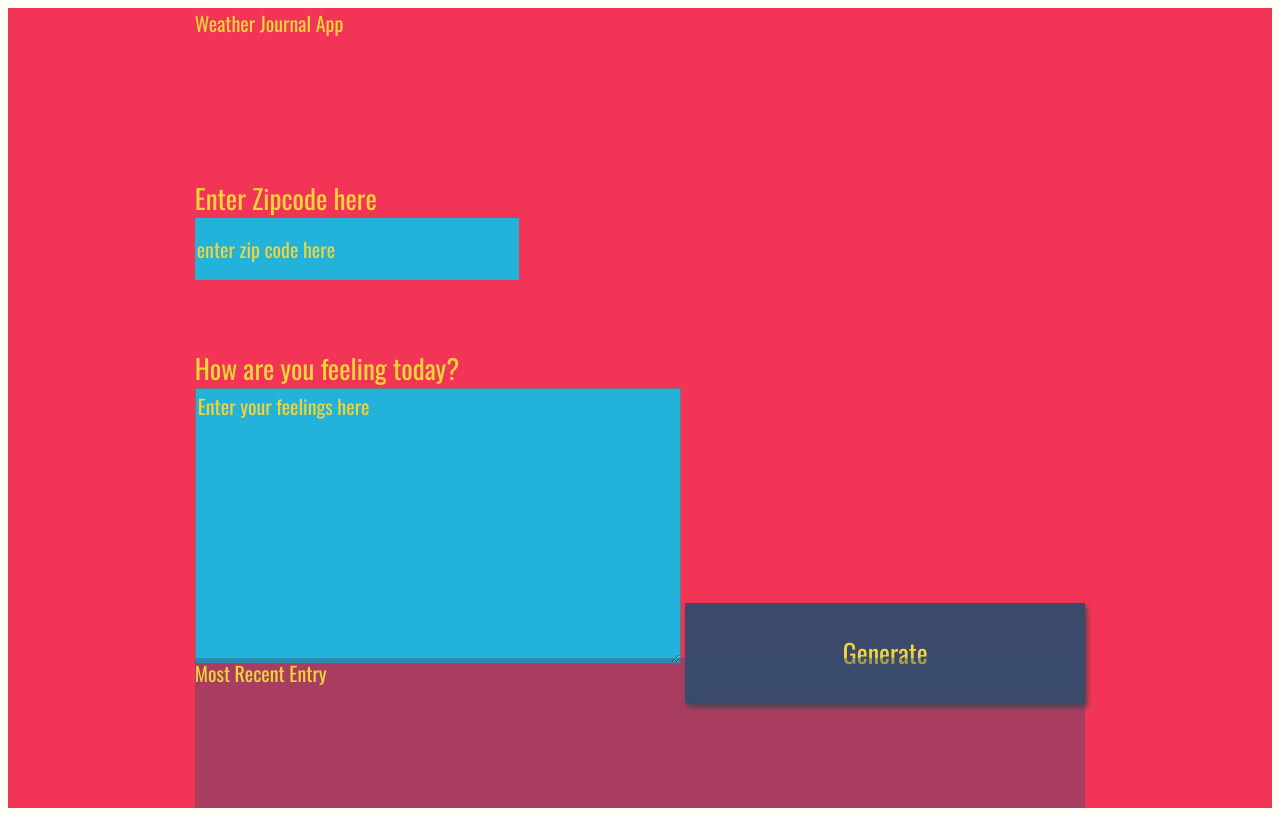
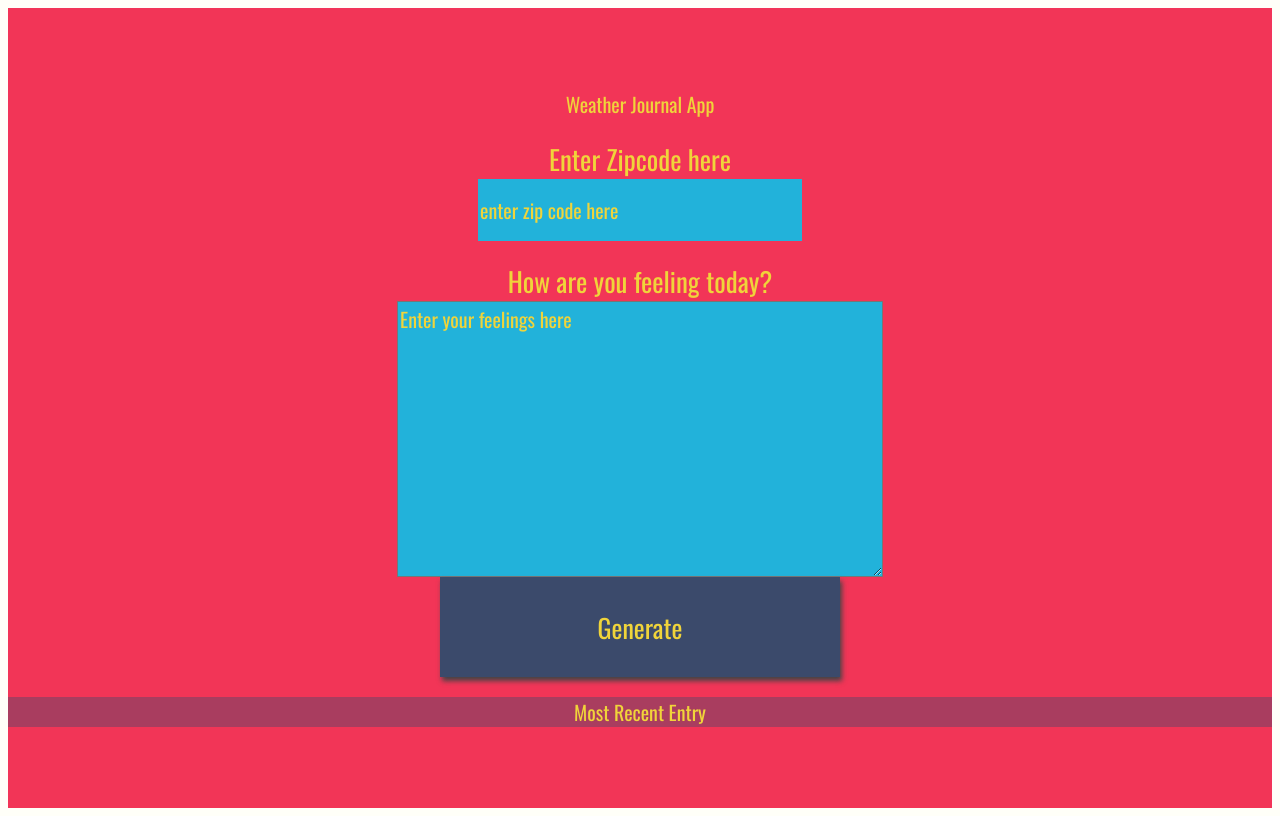
Before and after one commit to 99zarka/weatherJournalFWD, a plain HTML site: page website/index.html in a window 1280 px wide. Drawn offline with nearby package versions, Linux system fonts and the light colour scheme; a web font is replaced by a local one.

Commit message:
UI: changed css so all items become visible.
UI needs more changes in the future.

```diff
--- a/website/style.css
+++ b/website/style.css
@@ -14,10 +14,14 @@ body{
     grid-gap: 1em;
     font-size: 20px;
     font-family: 'Oswald', sans-serif;
+    display: flex;
+    flex-direction: column;
 }
 
 .holder{
-
+    display: flex;
+    flex-direction: column;
+    align-items: center;
 }
 
 .entry{
@@ -25,19 +29,15 @@ body{
 }
 
 #entryHolder{
-
 }
 
 #date{
-
 }
 
 #temp{
-
 }
 
 #content{
-
 }
 
 .headline {
```
